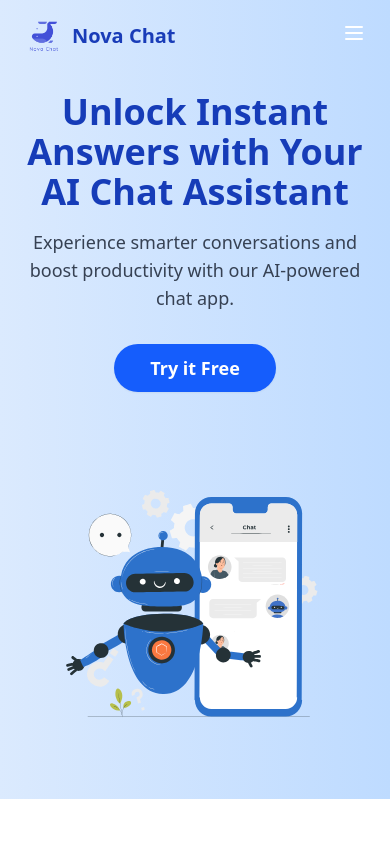
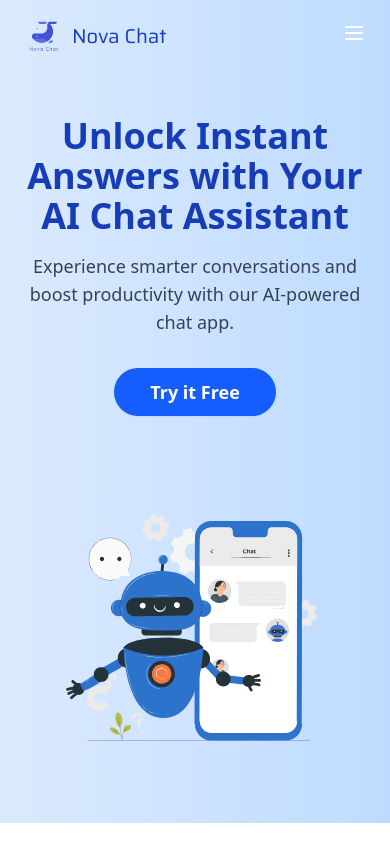
Before and after one commit to kadelcode/ai-chat-app, a Next.js app: page / in a window 390 px wide. Shown: the top 844 px of the page. Built offline with nearby package versions, Linux system fonts and the light colour scheme.

Commit message:
Update code

```diff
--- a/src/app/layout.tsx
+++ b/src/app/layout.tsx
@@ -13,9 +13,9 @@ const geistMono = Geist_Mono({
 });
 
 export const metadata: Metadata = {
-  title: "Create Next App",
-  description: "Generated by create next app",
-  viewport: "width=device-width, initial-scale=1.0",
+  title: "Nova Chat AI",
+  description: "AI Powered Chat App",
+  icons: "nova-favicon.ico",
 };
 
 export default function RootLayout({
--- a/src/components/Header.tsx
+++ b/src/components/Header.tsx
@@ -1,6 +1,13 @@
 import Link from "next/link";
 import { useState } from "react";
 import Image from "next/image";
+import { Inter, Saira } from "next/font/google";
+
+const sancreek = Saira({
+    subsets: ["latin"], // Supports different character sets
+    weight: "400",      // Specify font weight
+    variable: "--font-sancreek", // Optional CSS variable
+});
 
 export default function Header() {
     const [isMenuOpen, setIsMenuOpen] = useState(false);
@@ -13,7 +20,7 @@ export default function Header() {
         <div className="container mx-auto flex justify-between items-center">
           <div className="flex gap-2 items-center">
             <Image alt="logo" src="/logo-transparent.png" width={40} height={40} />
-            <span className="text-[#193cb8] text-xl font-bold">Nova Chat</span>
+            <span className={`text-[#193cb8] text-xl font-bold ${sancreek.className}`}>Nova Chat</span>
           </div>
 
           {/* Mobile Menu Button */}
--- a/src/components/sections/Hero.tsx
+++ b/src/components/sections/Hero.tsx
@@ -12,7 +12,7 @@ export default function Hero() {
 
     return (
         <section className="bg-[#C7DFFF] bg-gradient-to-r from-[#dbeafe] to-[#bedbff] py-5 px-4 md:px-0">
-            <div className="container mx-auto flex flex-col md:flex-row items-center justify-between">
+            <div className="container mt-6 md:mt-0 mx-auto flex flex-col md:flex-row items-center justify-between">
                 <div className="md:w-1/2 text-center md:text-left mb-8 md:mb-0">
                     <h1 className="text-4xl md:text-5xl font-bold text-[#163cb8] mb-4">
                         Unlock Instant Answers with Your AI Chat Assistant
```
